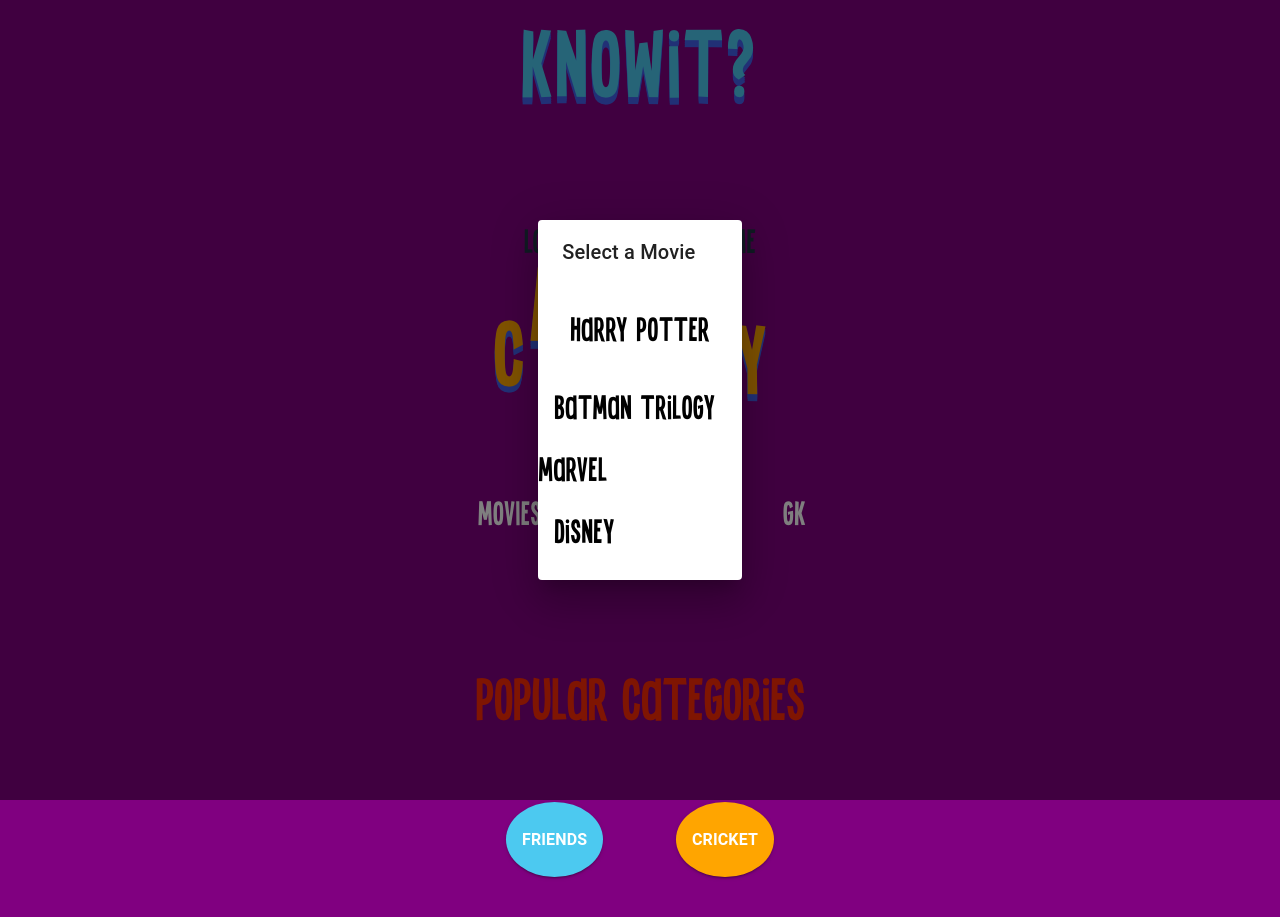
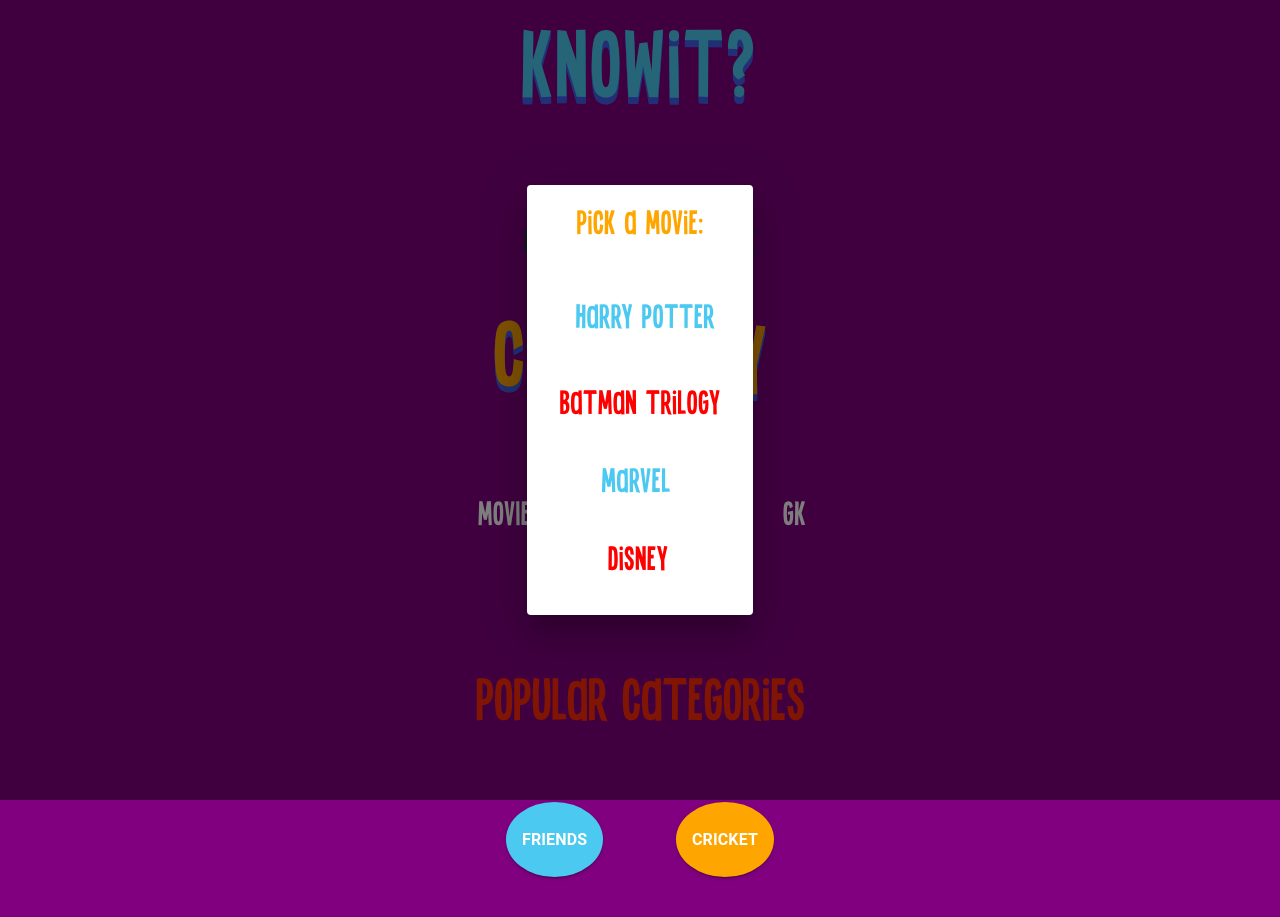
Before and after one commit to Shivang211/KnowIt, a React (Vite) app: page /category in a window 1280 px wide. Both pictures are taken after a click on the button "MOVIES". Built offline with nearby package versions, Linux system fonts and the light colour scheme.

Commit message:
fix dialogue box

```diff
--- a/src/pages/CategorySelect.tsx
+++ b/src/pages/CategorySelect.tsx
@@ -225,8 +225,14 @@
             <Typography sx={{ fontWeight: "bolder" }}>Cricket</Typography>
           </Button>
         </Box>
-        <Dialog open={openDialog} onClose={handleCloseDialog}>
-          <DialogTitle>Select a Movie</DialogTitle>
+        <Dialog open={openDialog} onClose={handleCloseDialog} style={{ textAlign: 'center' }}>
+          <DialogTitle><Typography sx={{
+            fontWeight: "bolder",
+            fontFamily: "Gralliec",
+            color: "orange",
+          }}
+          variant={"h4"}
+          gutterBottom>Pick a Movie:</Typography></DialogTitle>
           <List>
             {/* Replace these placeholders with actual movie names */}
             <ListItem>
@@ -235,7 +241,8 @@
                   sx={{
                     fontWeight: "bolder",
                     fontFamily: "Gralliec",
-                    color: "black",
+                    color: "#4cc9f0",
+                    marginLeft:"10%"
                   }}
                   variant={"h4"}
                   gutterBottom
@@ -246,43 +253,53 @@
               </ListItemButton>
             </ListItem>
             <ListItem>
+            <ListItemButton>
               <Typography
                 sx={{
                   fontWeight: "bolder",
                   fontFamily: "Gralliec",
-                  color: "black",
+                  color: "red",
+                  marginLeft:"0%"
                 }}
                 variant={"h4"}
                 gutterBottom
               >
                 Batman Trilogy
               </Typography>
+              </ListItemButton>
             </ListItem>
             <ListItem disablePadding>
+            <ListItemButton>
               <Typography
                 sx={{
                   fontWeight: "bolder",
                   fontFamily: "Gralliec",
-                  color: "black",
+                  color: "#4cc9f0",
+                  marginLeft:"30%"
                 }}
                 variant={"h4"}
                 gutterBottom
               >
                 Marvel
               </Typography>
+              </ListItemButton>
             </ListItem>
-            <ListItem>
+            <ListItem >
+            <ListItemButton>
               <Typography
                 sx={{
                   fontWeight: "bolder",
                   fontFamily: "Gralliec",
-                  color: "black",
+                  color: "red",
+                  marginLeft:"30%"
+
                 }}
                 variant={"h4"}
                 gutterBottom
               >
                 Disney
               </Typography>
+              </ListItemButton>
             </ListItem>
           </List>
         </Dialog>
```
